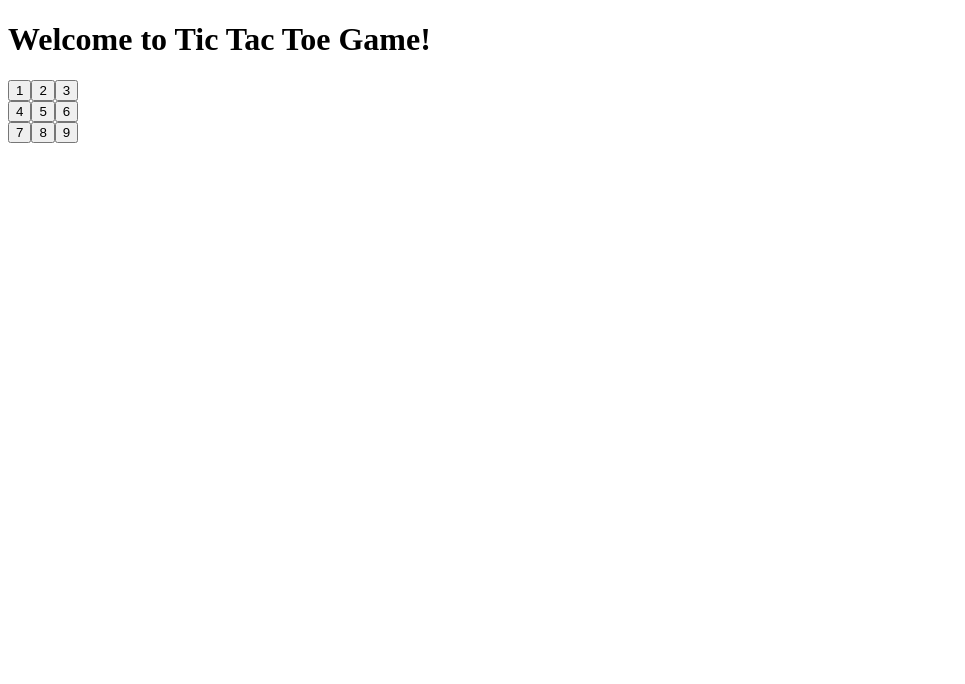
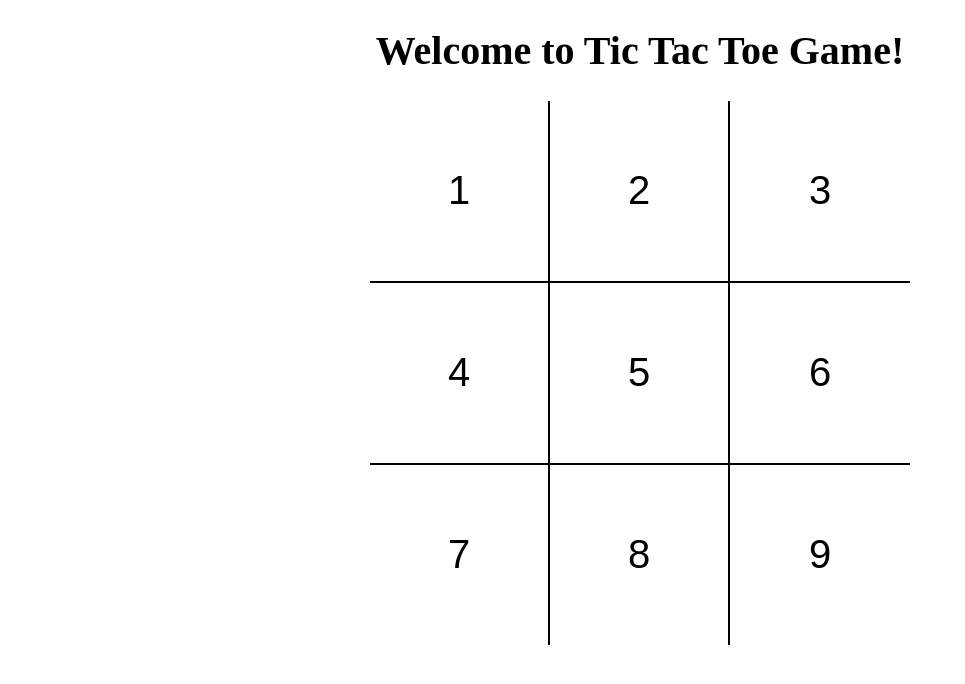
Before and after one commit to MMGGYY66/tic-tac-toe, a React (Vite) app: page / in a window 1280 px wide. Shown: the top 684 px of the page, without its empty margins (0-965 px from the left). Built offline with nearby package versions, Linux system fonts and the light colour scheme.

Commit message:
add styles

```diff
--- a/package.json
+++ b/package.json
@@ -13,8 +13,10 @@
     "clear": "rimraf dist .parcel-cache"
   },
   "dependencies": {
+    "node-sass": "^8.0.0",
     "react": "^18.2.0",
-    "react-dom": "^18.2.0"
+    "react-dom": "^18.2.0",
+    "sass": "^1.58.2"
   },
   "devDependencies": {
     "babel-preset-nano-react-app": "^0.1.0",
--- a/src/App.jsx
+++ b/src/App.jsx
@@ -1,8 +1,9 @@
 import React from "react";
 import Board from "./components/Board.jsx";
+import './styles/root.scss';
 
 export default () => (
-  <div>
+  <div className="app">
     <h1>Welcome to Tic Tac Toe Game!</h1>
     <Board />
   </div>
--- a/src/components/Board.jsx
+++ b/src/components/Board.jsx
@@ -3,18 +3,18 @@
 
 const Board = () => {
   return (
-    <div>
-      <div>
+    <div className="board">
+      <div className="board-row">
         <Square value={1} />
         <Square value={2} />
         <Square value={3} />
       </div>
-      <div>
+      <div className="board-row">
         <Square value={4} />
         <Square value={5} />
         <Square value={6} />
       </div>
-      <div>
+      <div className="board-row">
         <Square value={7} />
         <Square value={8} />
         <Square value={9} />
--- a/src/components/Square.jsx
+++ b/src/components/Square.jsx
@@ -2,7 +2,7 @@
 
 const Square = ({value}) => {
   return (
-    <button type="button">{value}</button>
+    <button type="button" className="square">{value}</button>
   )
 }
 
--- /dev/null
+++ b/src/styles/root.scss
@@ -0,0 +1,43 @@
+body {
+  padding: 0;
+  margin: 0;
+}
+
+button {
+  background: none;
+  border: none;
+  outline: none;
+  &:hover {
+   cursor: pointer;
+  }
+}
+
+.app {
+  font-size: 20px;
+  display: flex;
+  flex-direction: column;
+  align-items: center;
+}
+
+.board {
+  .board-row {
+    display: flex;
+    flex-direction: row;
+    border-bottom: 2px solid #000;
+    &:last-child {
+      border-bottom: none;
+    }
+    .square {
+      width: 180px;
+      height: 180px;
+      border-right: 2px solid #000;
+      font-size: 2.5rem;
+      padding: 0;
+      overflow: hidden;
+      transition: all 0.2s;
+      &:last-child {
+        border-right: none;
+      }
+    }
+  }
+}
```
Also changed, not shown: 1 other file (tests, documents, lock files or other folders).
